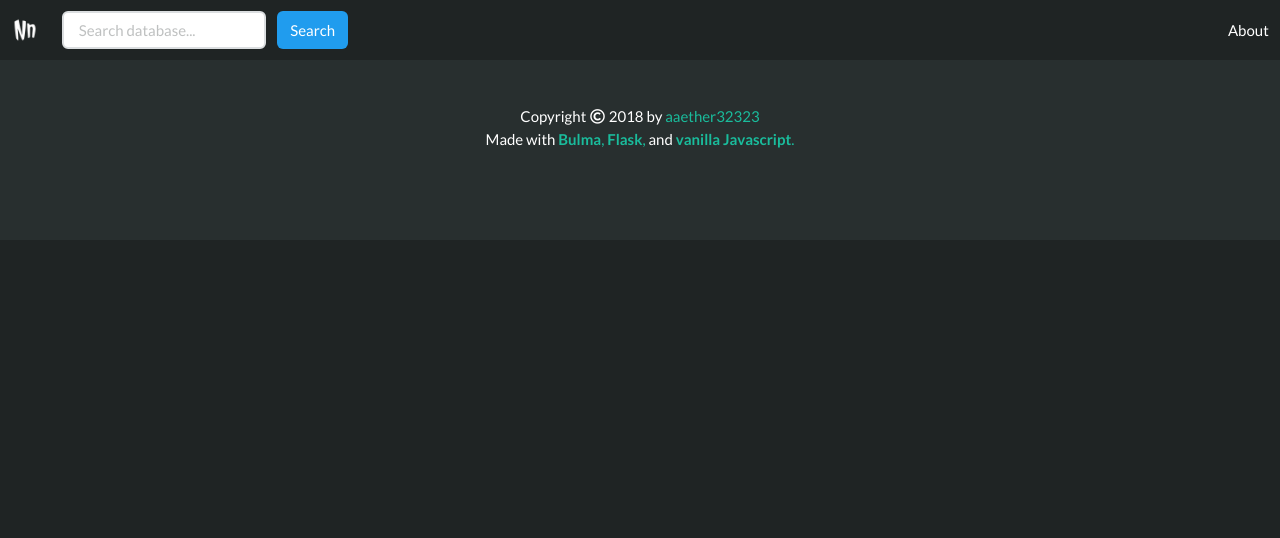
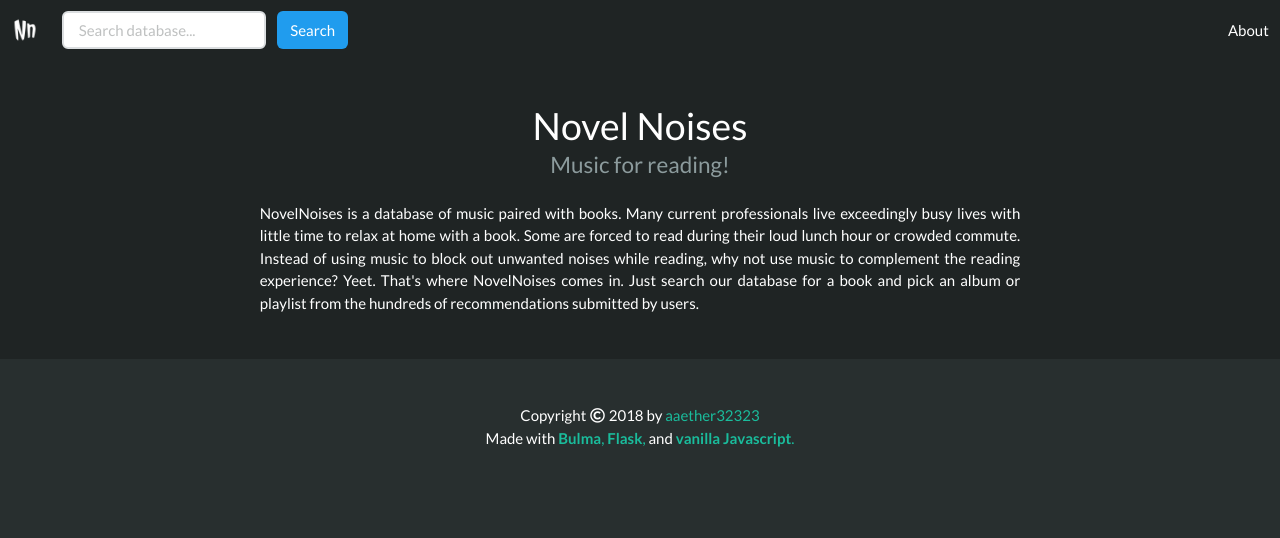
Before and after one commit to a-vrma/novel-noises, a Flask app: page / in a window 1280 px wide. Shown: the top 538 px of the page. Run offline with Flask 2, Linux system fonts and the light colour scheme; some libraries are stand-ins or nearby versions.

Commit message:
Add content to index.html.

```diff
--- a/templates/index.html
+++ b/templates/index.html
@@ -1,2 +1,25 @@
-{% extends "base.html" %}
-{% block page_title %}Home{% endblock %}
+{% extends "base.html" %} {% block page_title %}Home{% endblock %} {% block content %}
+<section class="section">
+  <div class="container has-text-centered">
+    <h1 class="title is-2">
+      Novel Noises
+    </h1>
+    <h2 class="subtitle is-4">
+      Music for reading!
+    </h2>
+    <div class="columns is-centered">
+      <div class="column has-text-justified is-two-thirds">
+        <p>
+          NovelNoises is a database of music paired with books. Many current professionals
+          live exceedingly busy lives with little time to relax at home with a book. Some are
+          forced to read during their loud lunch hour or crowded commute. Instead of using
+          music to block out unwanted noises while reading, why not use music to complement the
+          reading experience?
+          Yeet. That's where NovelNoises comes in. Just search our database for a book and
+          pick an album or playlist from the hundreds of recommendations submitted by users.
+        </p>
+      </div>
+    </div>
+  </div>
+</section>
+{% endblock %}
```
